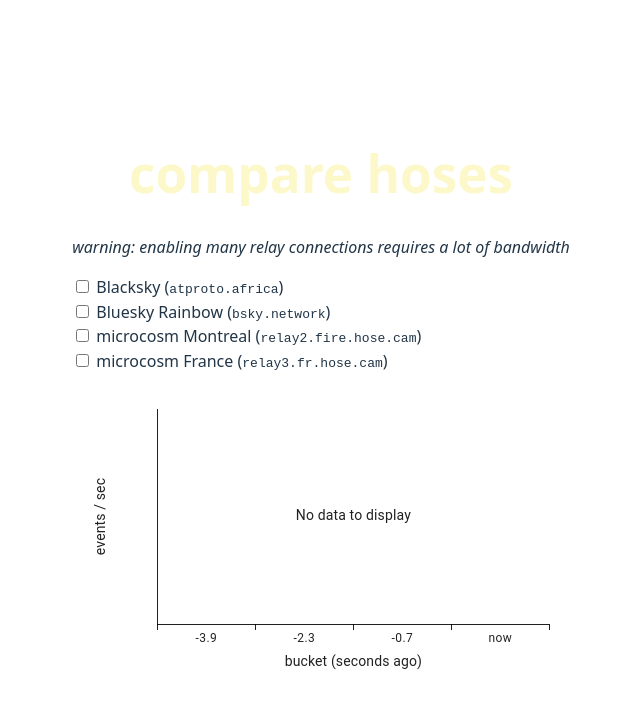
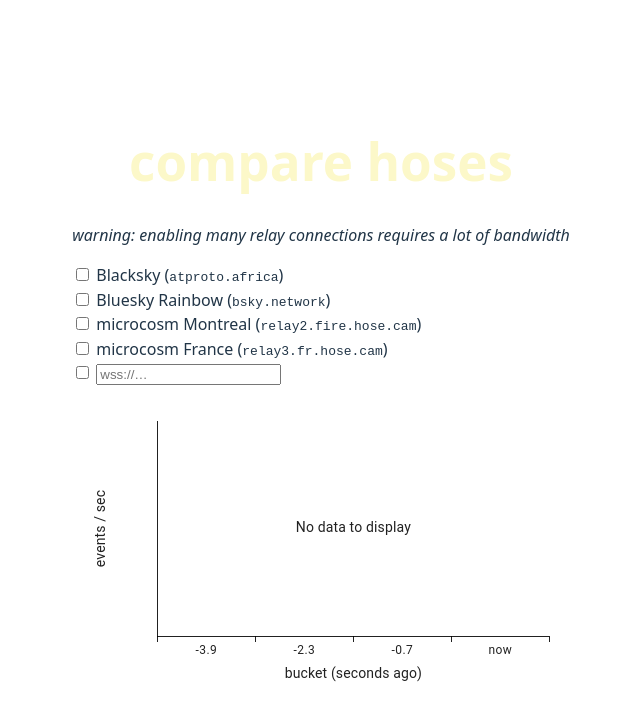
Before and after one commit to at-microcosm/compare-hoses, a React (Vite) app: page / in a window 1280 px wide. Shown: the top 720 px of the page, without its empty margins (319-959 px from the left). Built offline with nearby package versions, Linux system fonts and the light colour scheme.

Commit message:
support custom relays (via url text entry)

```diff
--- a/src/App.tsx
+++ b/src/App.tsx
@@ -32,6 +32,7 @@ function App() {
   const [keepalive, setKeepalive] = useState(() => () => {});
   const [rateBars, setRateBars] = useState({ series: [] } as any);
   const [died, setDied] = useState(false);
+  const [customRelayHost, setCustomRelayHost] = useState("");
 
   useEffect(() => {
     let lastChangeover = performance.now();
@@ -118,6 +119,24 @@ function App() {
     keepalive();
   }
 
+  function getCustomRelayURL(): string {
+    if (!customRelayHost) return "";
+
+    try {
+      let url: URL;
+      if (customRelayHost.includes("://")) {
+        url = new URL(customRelayHost);
+      } else {
+        url = new URL("https://" + customRelayHost);
+      }
+      url.protocol = url.protocol === "https:" ? "wss:" : "ws:";
+
+      return url.origin;
+    } catch (err) {
+      return "";
+    }
+  }
+
   return (
     <>
       <h1>compare hoses</h1>
@@ -137,11 +156,37 @@ function App() {
             </label>
           </p>
         ))}
+
+        <p style={{margin: 0}}>
+          <label>
+            <input
+              type='checkbox'
+              onChange={e => {
+                const url = getCustomRelayURL();
+                if (url) showRelay(url, e.target.checked);
+              }}
+              checked={relays.includes(getCustomRelayURL())}
+            />
+            {` `}
+            <input
+              type='text'
+              placeholder='wss://…'
+              value={customRelayHost}
+              onChange={(e) => {
+                const oldURL = getCustomRelayURL();
+                setRelays(relays => relays.includes(oldURL) ? relays.filter(u => u !== oldURL) : relays);
+                setCustomRelayHost(e.target.value);
+              }}
+            />
+            {` `}
+            {customRelayHost && (<code>{getCustomRelayURL()}</code>)}
+          </label>
+        </p>
       </form>
 
       <div style={{ display: 'flex', flexWrap: 'wrap', gap: '2em', textAlign: 'left' }}>
         {relays.map(url => {
-          const { desc } = knownRelays.find((r: Relay) => r.url === url)!;
+          const { desc } = knownRelays.find((r: Relay) => r.url === url) ?? { desc: "custom relay" };
           return (
             <div key={url}>
               <Relay
```
